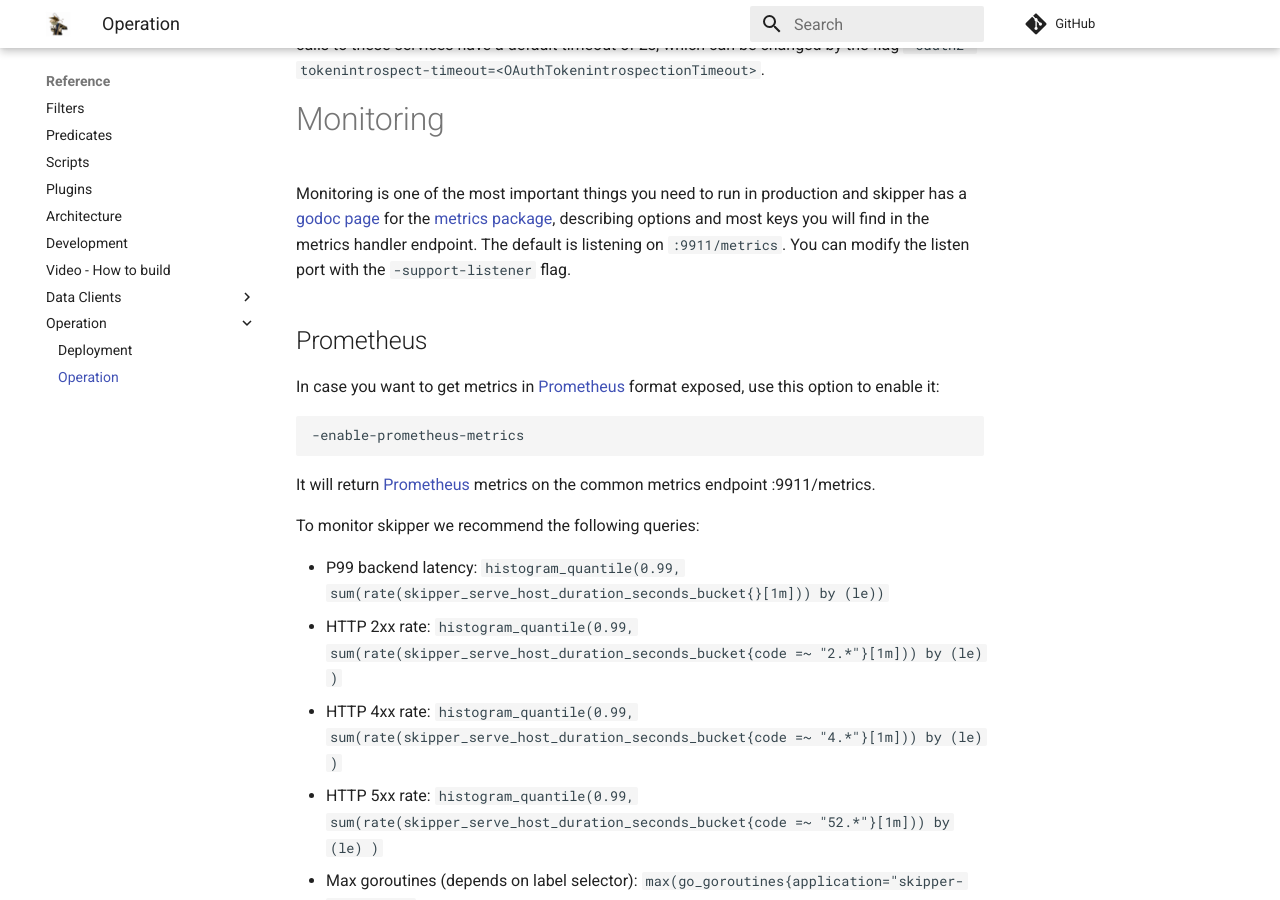
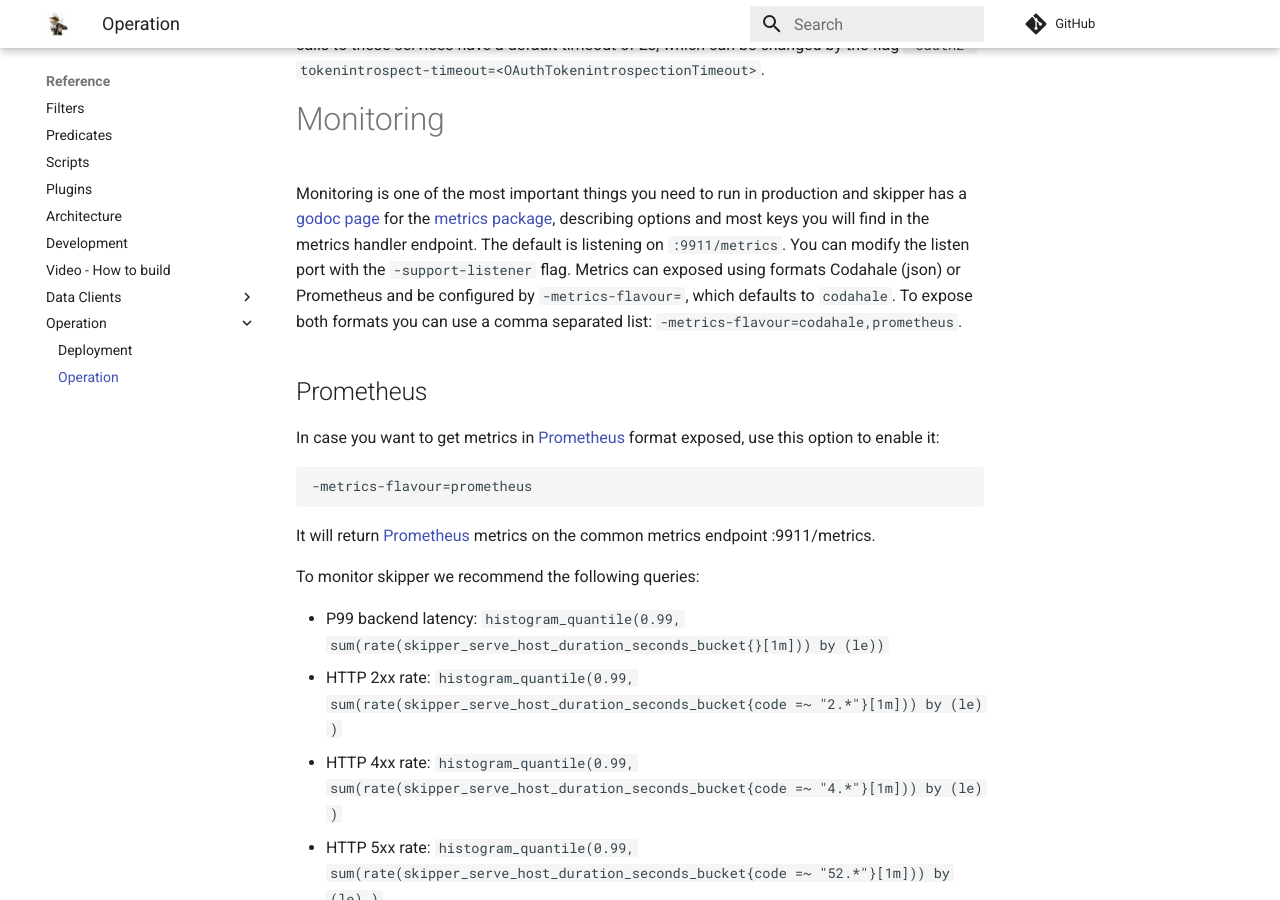
Before and after one commit to zalando/skipper, an MkDocs documentation site: the page built from docs/operation/operation.md, in a window 1280 px wide and 900 px high, scrolled down 2698 px. Built offline with MkDocs 1.6.1 and Material for MkDocs 9.7.7, drawn with Linux system fonts in a browser that asks for light colours; comment, search, counter and statistics services are not loaded.

Commit message:
fix #824
Signed-off-by: Sandor Szücs <sandor.szuecs@zalando.de>

```diff
--- a/docs/operation/operation.md
+++ b/docs/operation/operation.md
@@ -140,14 +140,18 @@ production and skipper has a [godoc page](https://godoc.org/github.com/zalando/s
 for the [metrics package](https://godoc.org/github.com/zalando/skipper/metrics),
 describing options and most keys you will find in the metrics handler
 endpoint. The default is listening on `:9911/metrics`. You can modify
-the listen port with the `-support-listener` flag.
+the listen port with the `-support-listener` flag. Metrics can exposed
+using formats Codahale (json) or Prometheus and be configured by
+`-metrics-flavour=`, which defaults to `codahale`. To expose both
+formats you can use a comma separated list: `-metrics-flavour=codahale,prometheus`.
+
 
 ## Prometheus
 
 In case you want to get metrics in [Prometheus](https://prometheus.io/) format exposed, use this
 option to enable it:
 
-    -enable-prometheus-metrics
+    -metrics-flavour=prometheus
 
 It will return [Prometheus](https://prometheus.io/) metrics on the
 common metrics endpoint :9911/metrics.
```
